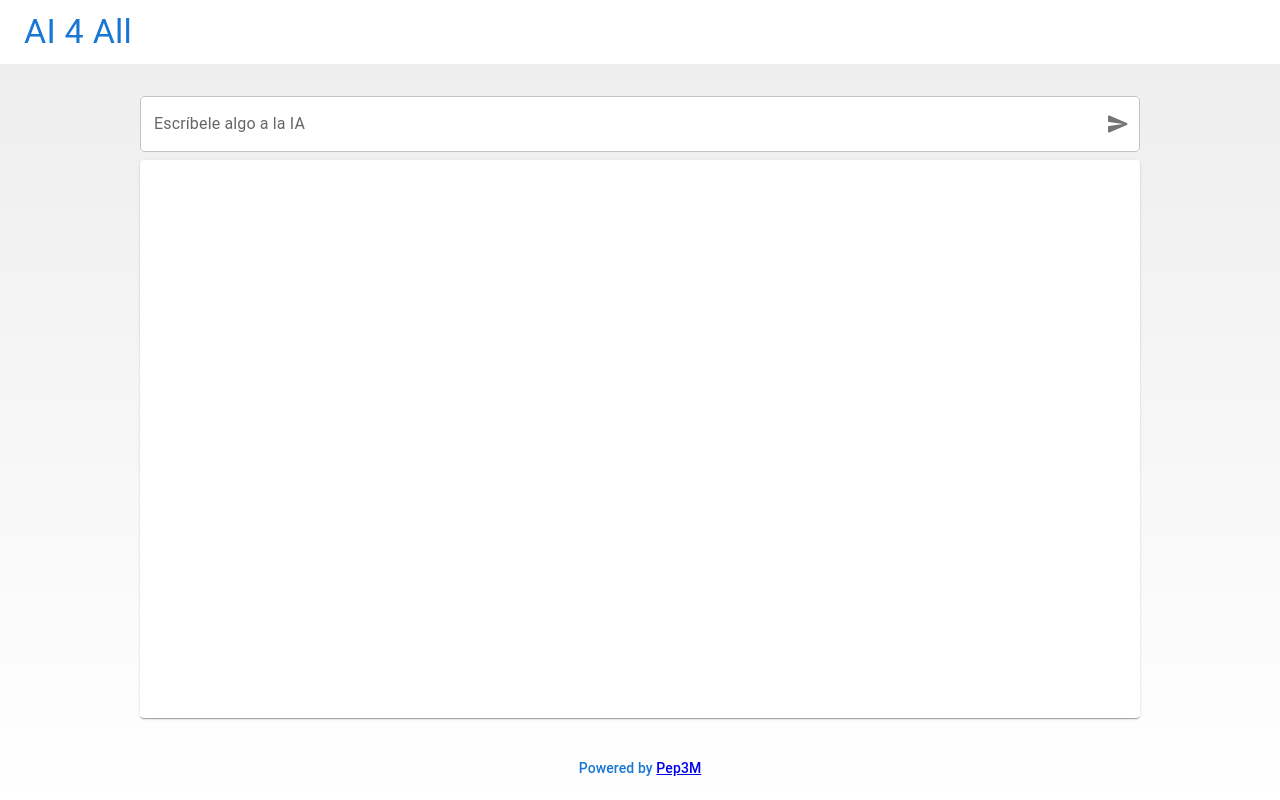
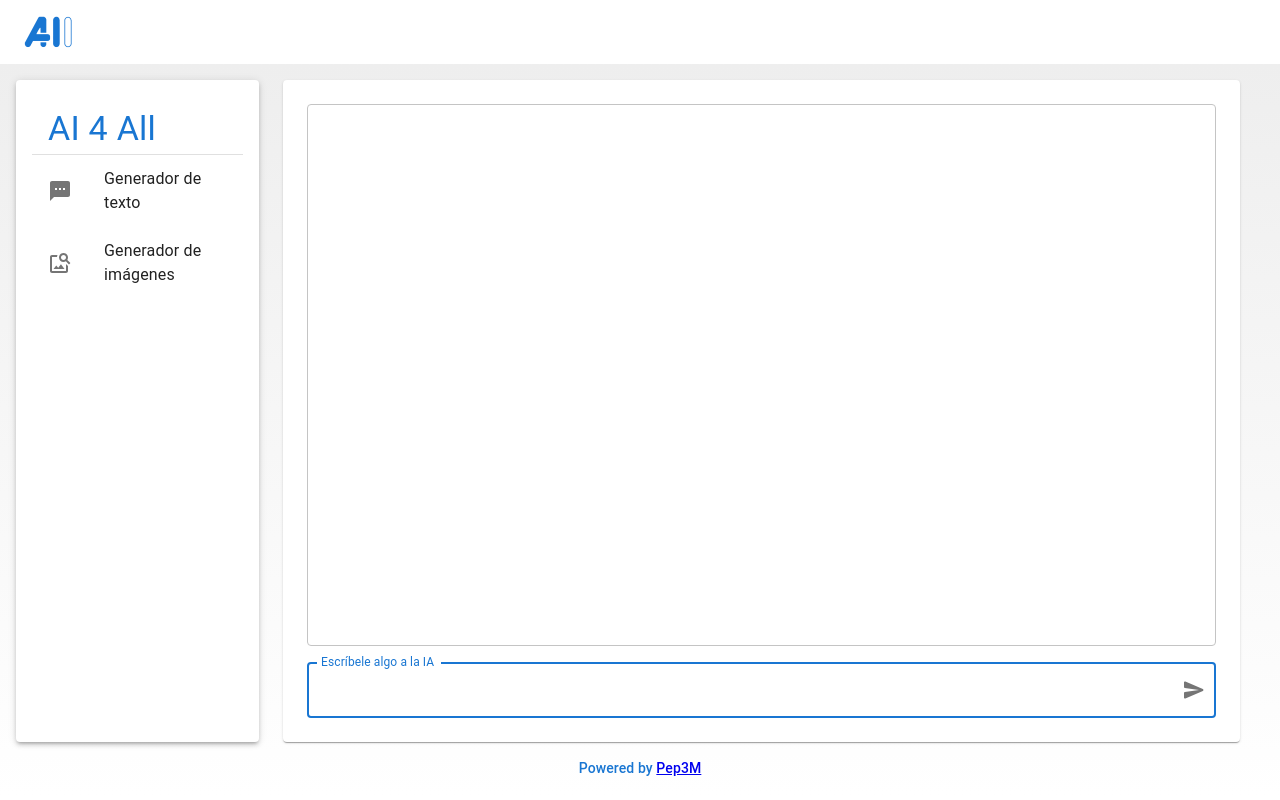
Before and after one commit to Pep3M/OpenAI-4All-Playground, a React (Create React App) app: page / in a window 1280 px wide. Built offline with nearby package versions, Linux system fonts and the light colour scheme.

Commit message:
Create a navigation system add logo fix css

```diff
--- a/public/index.html
+++ b/public/index.html
@@ -2,14 +2,14 @@
 <html lang="es">
   <head>
     <meta charset="utf-8" />
-    <link rel="icon" href="%PUBLIC_URL%/favicon.ico" />
+    <link rel="icon" href="%PUBLIC_URL%/logo.png" />
     <meta name="viewport" content="width=device-width, initial-scale=1" />
     <meta name="theme-color" content="#000000" />
     <meta
       name="description"
       content="Web site created using create-react-app"
     />
-    <link rel="apple-touch-icon" href="%PUBLIC_URL%/logo192.png" />
+    <link rel="apple-touch-icon" href="%PUBLIC_URL%/logo.png" />
     <!--
       manifest.json provides metadata used when your web app is installed on a
       user's mobile device or desktop. See https://developers.google.com/web/fundamentals/web-app-manifest/
--- a/src/App.js
+++ b/src/App.js
@@ -1,8 +1,36 @@
-import { Box, Toolbar, Typography } from "@mui/material";
+import {
+  Box,
+  IconButton,
+  Toolbar,
+  Typography,
+  useMediaQuery
+} from "@mui/material";
+import { useState } from "react";
 import Chat from "./components/Chat/Chat";
 import ImageGenerator from "./components/ImageGenerator/ImageGenerator";
+import MenuIcon from "@mui/icons-material/Menu";
+import DrawerMenu from "./components/Navigation/Drawer/DrawerMenu";
+import Navigation from "./components/Navigation/Navigation";
+
+const ShowModule = ({ moduleAct }) => {
+  switch (moduleAct) {
+    case "textCompletion":
+      return <Chat />;
+
+    case "imageGeneration":
+      return <ImageGenerator />;
+
+    default:
+      return <Chat />;
+  }
+};
 
 function App() {
+  const [openDrawer, setOpenDrawer] = useState(false);
+  const [moduleActive, setModuleActive] = useState("textCompletion");
+
+  const mobileBreakpoint = useMediaQuery("(max-width: 1000px)");
+
   return (
     <div
       style={{
@@ -13,9 +41,24 @@ function App() {
       }}
     >
       <Toolbar>
-        <Typography variant="h4" color="primary">
-          AI 4 All
-        </Typography>
+        <IconButton
+          color="primary"
+          aria-label="open drawer"
+          onClick={() => setOpenDrawer(true)}
+          edge="start"
+          sx={{ mr: 2, display: mobileBreakpoint ? "" : "none" }}
+        >
+          <MenuIcon />
+        </IconButton>
+
+        <img
+          src={process.env.PUBLIC_URL + "/logo.png"}
+          alt="logo"
+          style={{
+            width: 50,
+            marginRight: 25
+          }}
+        />
       </Toolbar>
 
       <Box
@@ -28,9 +71,29 @@ function App() {
           background: "linear-gradient(0deg, #FFFFFF 0%, #EEEEEE 100%)"
         }}
       >
-        {/* <Chat /> */}
-        <ImageGenerator />
-        <Typography variant="subtitle2" color="primary" sx={{pt:2}}>
+        <Box
+          sx={{
+            display: "flex",
+            justifyContent: "center",
+            width: "100%",
+            height: "calc(100% - 50px)",
+            flexGrow: 1
+          }}
+        >
+          <Navigation
+            open={openDrawer}
+            selected={(c) => setModuleActive(c)}
+            close={setOpenDrawer}
+            drawerMode={mobileBreakpoint}
+          />
+          <ShowModule moduleAct={moduleActive} />
+        </Box>
+
+        <Typography
+          variant="subtitle2"
+          color="primary"
+          sx={{ pt: 2, flexShrink: 0 }}
+        >
           Powered by <a href="https://github.com/Pep3M">Pep3M</a>
         </Typography>
       </Box>
--- a/src/components/Chat/Chat.jsx
+++ b/src/components/Chat/Chat.jsx
@@ -107,13 +107,14 @@ const Chat = () => {
     <Card
       sx={{
         width: "90%",
-        height: "100%",
+        height: "calc(100% - 48px)",
         display: "flex",
         flexDirection: "column",
         alignItems: "center",
         minWidth: 275,
         maxWidth: 1000,
-        padding: 3
+        padding: 3,
+        marginInline: 3
       }}
     >
       <Container
--- a/src/components/ImageGenerator/ImageGenerator.jsx
+++ b/src/components/ImageGenerator/ImageGenerator.jsx
@@ -70,7 +70,7 @@ const ImageGenerator = () => {
     <Box
       sx={{
         width: "90%",
-        height: "calc(100% - 50px)",
+        height: "100%",
         display: "flex",
         flexDirection: "column",
         alignItems: "center",
@@ -81,7 +81,7 @@ const ImageGenerator = () => {
       }}
     >
       <FormControl
-        sx={{ flexShrink: 0, mt: 2, width: "100%", backgroundColor: "white" }}
+        sx={{ flexShrink: 0, mt: 0, width: "100%", backgroundColor: "white" }}
         variant="outlined"
         disabled={isLoading}
       >
--- /dev/null
+++ b/src/components/Navigation/Drawer/DrawerMenu.jsx
@@ -0,0 +1,11 @@
+import { Drawer } from "@mui/material";
+
+const DrawerMenu = ({ open, close, children }) => {
+  return (
+    <Drawer anchor={"left"} open={open} onClose={() => close(true)}>
+      {children}
+    </Drawer>
+  );
+};
+
+export default DrawerMenu;
--- /dev/null
+++ b/src/components/Navigation/NavCard/NavCard.jsx
@@ -0,0 +1,14 @@
+import { Card } from '@mui/material';
+import React from 'react';
+
+const NavCard = ({children}) => {
+  return (
+    <Card elevation={3} sx={{
+      p: 2
+    }}>
+      {children}
+    </Card>
+  );
+}
+
+export default NavCard;
--- /dev/null
+++ b/src/components/Navigation/Navigation.jsx
@@ -0,0 +1,77 @@
+import React from "react";
+import TextsmsIcon from "@mui/icons-material/Textsms";
+import ImageSearchIcon from "@mui/icons-material/ImageSearch";
+import {
+  Divider,
+  List,
+  ListItem,
+  ListItemButton,
+  ListItemIcon,
+  ListItemText,
+  Typography
+} from "@mui/material";
+import DrawerMenu from "./Drawer/DrawerMenu";
+import NavCard from "./NavCard/NavCard";
+
+const modules = [
+  {
+    code: "textCompletion",
+    name: "Generador de texto",
+    icon: <TextsmsIcon />
+  },
+  {
+    code: "imageGeneration",
+    name: "Generador de imágenes",
+    icon: <ImageSearchIcon />
+  }
+];
+
+const NavigationItems = ({ selected, close }) => {
+  const handleClick = (moduleSelected) => {
+    selected(moduleSelected.code);
+    close(true);
+  };
+
+  return (
+    <List>
+      <ListItemText>
+        <Typography
+          variant="h4"
+          color="primary"
+          sx={{ ml: 2, userSelect: "none" }}
+        >
+          AI 4 All
+        </Typography>
+      </ListItemText>
+      <Divider />
+      {modules.map((item, key) => (
+        <ListItem key={key} disablePadding>
+          <ListItemButton onClick={(e) => handleClick(item)}>
+            <ListItemIcon>{item.icon}</ListItemIcon>
+            <ListItemText primary={item.name} />
+          </ListItemButton>
+        </ListItem>
+      ))}
+    </List>
+  );
+};
+
+const Navigation = ({ open, selected, close, drawerMode }) => {
+  if (drawerMode) {
+    return (
+      <div>
+        <DrawerMenu open={open} close={(c) => close(!c)}>
+          <NavigationItems selected={selected} close={(c) => close(!c)} />
+        </DrawerMenu>
+      </div>
+    );
+  } else {
+    return (
+      <NavCard>
+        <NavigationItems selected={selected} close={(c) => close(!c)} />
+      </NavCard>
+    );
+  }
+};
+
+export default Navigation;
--- a/src/hooks/useAPI.jsx
+++ b/src/hooks/useAPI.jsx
@@ -8,15 +8,12 @@ function useAPI() {
   const [isLoading, setIsLoading] = useState(false);
 
   useEffect(() => {
-    console.log('Call useEffect API');
     const fetchData = async () => {
       setIsLoading(true);
-      console.log('Initializing...');
       try {
         const res = await axios.request(options);
         setResponse(res.data);
         setIsLoading(false);
-        console.log('Request done!');
       } catch (error) {
         setError(error);
         setIsLoading(false);
--- a/src/utils/apiRequests.js
+++ b/src/utils/apiRequests.js
@@ -1,4 +1,4 @@
-const URL_API = "http://localhost:3131/"; //"https://openai4all.onrender.com/";
+const URL_API = "https://openai4all.onrender.com/";
 
 export const imageRequest = (message = "") => {
 
```
Also changed, not shown: public/logo.png (added), public/manifest.json.
